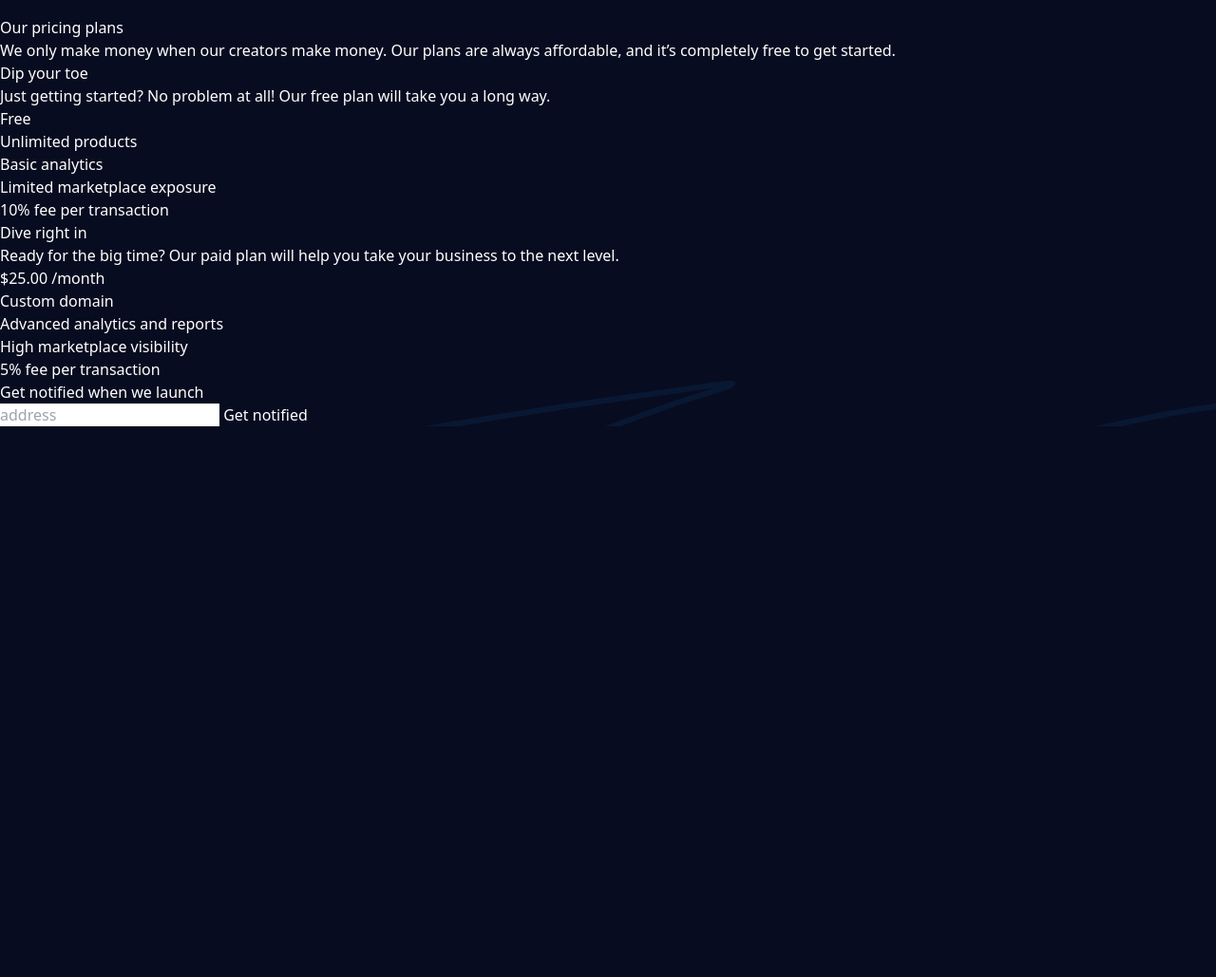
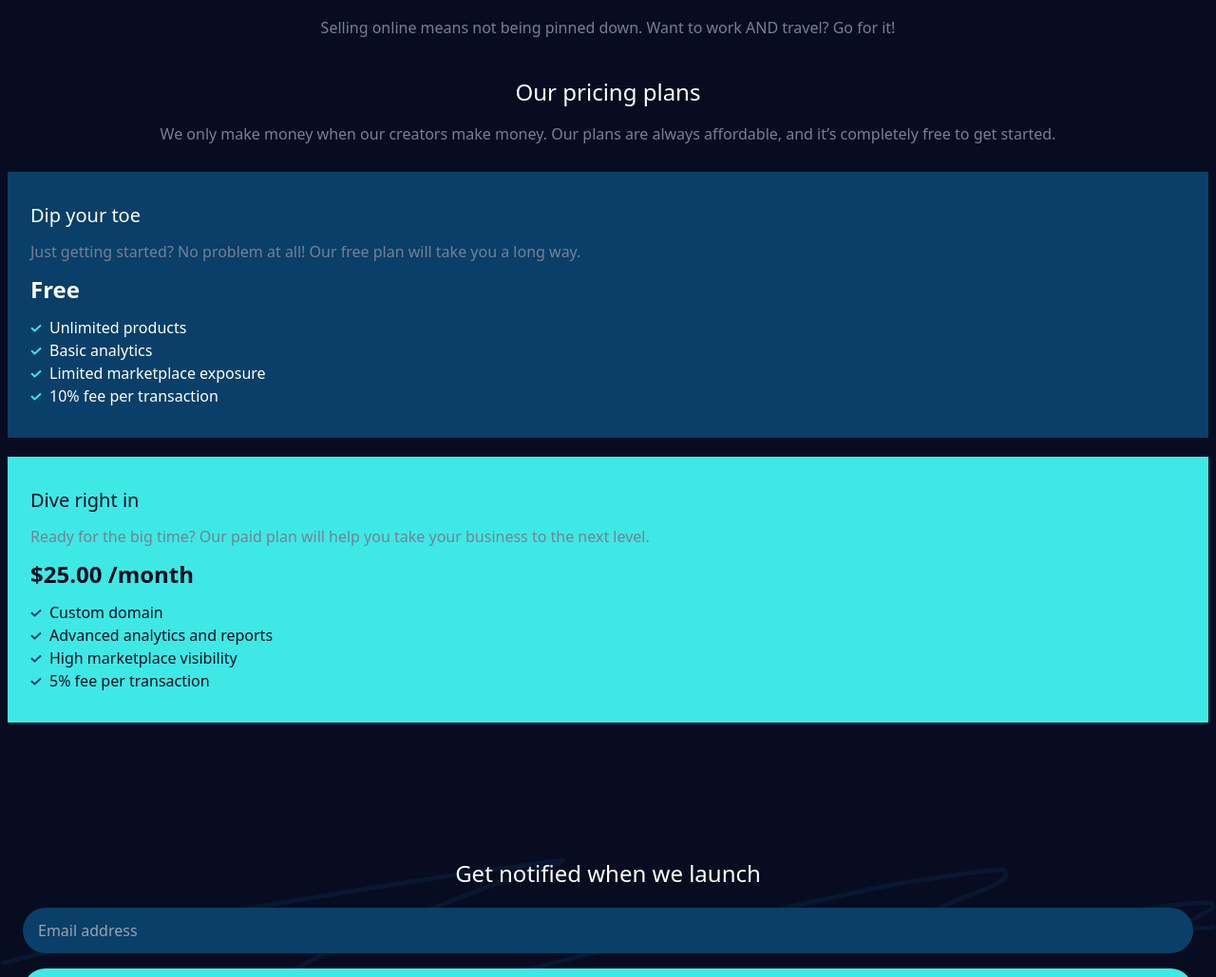
Before and after one commit to outerpreneur/maker-pre-launch-landing-page, a website: page index.html in a window 1280 px wide. Shown: the part 1771-2800 px from the top of the page at 95% size. Before the commit the page ends 2220 px from the top, so only its background shows below. Drawn offline with nearby package versions, Linux system fonts and the light colour scheme.

Commit message:
mobile version

```diff
--- a/index.html
+++ b/index.html
@@ -28,6 +28,7 @@
               backgroundcolor: "#080C20",
               accent: "#3EE9E5",
               accenttwo: "#093F68",
+              lighttext: "#777F98",
             },
             backgroundImage: {
               "hero-pattern": "url('./assets/bg-hero-squiggle.svg')",
@@ -59,10 +60,10 @@
         terms. Whether you’re looking to escape the rat race or set up a side
         hustle, we’ve got you covered.
       </p>
-      <img class="m-auto" src="./assets/icon-scroll.svg" />
+      <img class="m-auto my-8" src="./assets/icon-scroll.svg" />
     </div>
 
-    <div class="flex flex-col">
+    <div class="features flex flex-col px-2">
       <div class="flex flex-col my-10 gap-5 justify-center text-center">
         <div
           class="bg-accenttwo rounded-3xl w-[120px] h-[124px] flex justify-center items-center mx-auto"
@@ -72,8 +73,8 @@
             src="./assets/illustration-passions.svg"
           />
         </div>
-        <h3>Indulge your passions</h3>
-        <p>
+        <h3 class="font-bold">Indulge your passions</h3>
+        <p class="text-lighttext">
           Your passions shouldn't be just for the weekend. Earn a living doing
           what you love.
         </p>
@@ -84,8 +85,8 @@
         >
           <img src="./assets/illustration-financial-freedom.svg" />
         </div>
-        <h3>Gain financial freedom</h3>
-        <p>
+        <h3 class="font-bold">Gain financial freedom</h3>
+        <p class="text-lighttext">
           Start making money work for you. There’s nothing quite like earning
           while you sleep.
         </p>
@@ -96,8 +97,8 @@
         >
           <img src="./assets/illustration-lifestyle.svg" />
         </div>
-        <h3>Choose your lifestyle</h3>
-        <p>
+        <h3 class="font-bold">Choose your lifestyle</h3>
+        <p class="text-lighttext">
           Own your daily schedule. Fancy a lie-in? Go for it! Take charge of
           your week.
         </p>
@@ -108,53 +109,171 @@
         >
           <img src="./assets/illustration-work-anywhere.svg" />
         </div>
-        <h3>Work from anywhere</h3>
-        <p>
+        <h3 class="font-bold">Work from anywhere</h3>
+        <p class="text-lighttext">
           Selling online means not being pinned down. Want to work AND travel?
           Go for it!
         </p>
       </div>
     </div>
 
-    <div class="pricing-plans">
-      <h2>Our pricing plans</h2>
-      <p>
+    <div class="pricing-plans px-2">
+      <div class="text-center">
+        <h2 class="text-2xl">Our pricing plans</h2>
+        <p class="text-lighttext mt-4">
           We only make money when our creators make money. Our plans are always
           affordable, and it’s completely free to get started.
         </p>
-
-      <h3>Dip your toe</h3>
-      <p>
-        Just getting started? No problem at all! Our free plan will take you a
-        long way.
+      </div>
+      <div class="cards flex flex-col gap-5 py-7">
+        <div class="card-1 flex flex-col bg-accenttwo px-6 py-8 gap-3">
+          <h3 class="text-xl">Dip your toe</h3>
+          <p class="text-lighttext">
+            Just getting started? No problem at all! Our free plan will take you
+            a long way.
           </p>
-      <p>Free</p>
+          <p class="text-2xl font-bold">Free</p>
           <ul>
-        <li>Unlimited products</li>
-        <li>Basic analytics</li>
-        <li>Limited marketplace exposure</li>
-        <li>10% fee per transaction</li>
-      </ul>
-
-      <h3>Dive right in</h3>
-      <p>
-        Ready for the big time? Our paid plan will help you take your business
-        to the next level.
-      </p>
-      <p>$25.00 /month</p>
-      <ul>
-        <li>Custom domain</li>
-        <li>Advanced analytics and reports</li>
-        <li>High marketplace visibility</li>
-        <li>5% fee per transaction</li>
+            <li class="flex gap-2">
+              <svg
+                class="self-center fill-accent"
+                xmlns="http://www.w3.org/2000/svg"
+                width="12"
+                height="9"
+              >
+                <path
+                  d="M10.319.768l1.363 1.464-7.128 6.634L.319 4.924 1.682 3.46l2.871 2.674z"
+                />
+              </svg>
+              Unlimited products
+            </li>
+            <li class="flex gap-2">
+              <svg
+                class="self-center fill-accent"
+                xmlns="http://www.w3.org/2000/svg"
+                width="12"
+                height="9"
+              >
+                <path
+                  d="M10.319.768l1.363 1.464-7.128 6.634L.319 4.924 1.682 3.46l2.871 2.674z"
+                />
+              </svg>
+              Basic analytics
+            </li>
+            <li class="flex gap-2">
+              <svg
+                class="self-center fill-accent"
+                xmlns="http://www.w3.org/2000/svg"
+                width="12"
+                height="9"
+              >
+                <path
+                  d="M10.319.768l1.363 1.464-7.128 6.634L.319 4.924 1.682 3.46l2.871 2.674z"
+                />
+              </svg>
+              Limited marketplace exposure
+            </li>
+            <li class="flex gap-2">
+              <svg
+                class="self-center fill-accent"
+                xmlns="http://www.w3.org/2000/svg"
+                width="12"
+                height="9"
+              >
+                <path
+                  d="M10.319.768l1.363 1.464-7.128 6.634L.319 4.924 1.682 3.46l2.871 2.674z"
+                />
+              </svg>
+              10% fee per transaction
+            </li>
           </ul>
         </div>
+        <div
+          class="card-2 flex flex-col bg-accent px-6 py-8 gap-3 text-backgroundcolor"
+        >
+          <h3 class="text-xl">Dive right in</h3>
+          <p class="text-lighttext">
+            Ready for the big time? Our paid plan will help you take your
+            business to the next level.
+          </p>
+          <p class="text-2xl font-bold">$25.00 /month</p>
+          <ul>
+            <li class="flex gap-2">
+              <svg
+                class="self-center"
+                xmlns="http://www.w3.org/2000/svg"
+                width="12"
+                height="9"
+              >
+                <path
+                  fill="#093F68"
+                  d="M10.319.768l1.363 1.464-7.128 6.634L.319 4.924 1.682 3.46l2.871 2.674z"
+                />
+              </svg>
+              Custom domain
+            </li>
+            <li class="flex gap-2">
+              <svg
+                class="self-center"
+                xmlns="http://www.w3.org/2000/svg"
+                width="12"
+                height="9"
+              >
+                <path
+                  fill="#093F68"
+                  d="M10.319.768l1.363 1.464-7.128 6.634L.319 4.924 1.682 3.46l2.871 2.674z"
+                />
+              </svg>
+              Advanced analytics and reports
+            </li>
+            <li class="flex gap-2">
+              <svg
+                class="self-center"
+                xmlns="http://www.w3.org/2000/svg"
+                width="12"
+                height="9"
+              >
+                <path
+                  fill="#093F68"
+                  d="M10.319.768l1.363 1.464-7.128 6.634L.319 4.924 1.682 3.46l2.871 2.674z"
+                />
+              </svg>
+              High marketplace visibility
+            </li>
+            <li class="flex gap-2">
+              <svg
+                class="self-center"
+                xmlns="http://www.w3.org/2000/svg"
+                width="12"
+                height="9"
+              >
+                <path
+                  fill="#093F68"
+                  d="M10.319.768l1.363 1.464-7.128 6.634L.319 4.924 1.682 3.46l2.871 2.674z"
+                />
+              </svg>
+              5% fee per transaction
+            </li>
+          </ul>
+        </div>
+      </div>
+    </div>
 
-    <footer class="bg-footer-texture">
-      <h2>Get notified when we launch</h2>
-      <input placeholder="address" />
-
-      <button>Get notified</button>
+    <footer
+      class="bg-footer-textur my-[115px] text-center bg-footer-texture bg-cover"
+    >
+      <h2 class="text-2xl px-10">Get notified when we launch</h2>
+      <div class="px-6 flex flex-col gap-4 mt-5">
+        <input
+          class="rounded-3xl h-12 bg-accenttwo w-full mx-auto px-4"
+          placeholder="Email address"
+        />
+        <button
+          class="rounded-3xl h-12 bg-accent w-full mx-auto text-accenttwo font-bold"
+        >
+          Get notified
+        </button>
+      </div>
     </footer>
   </body>
 </html>
```
Lines whose indentation alone changed are shown as unchanged.
